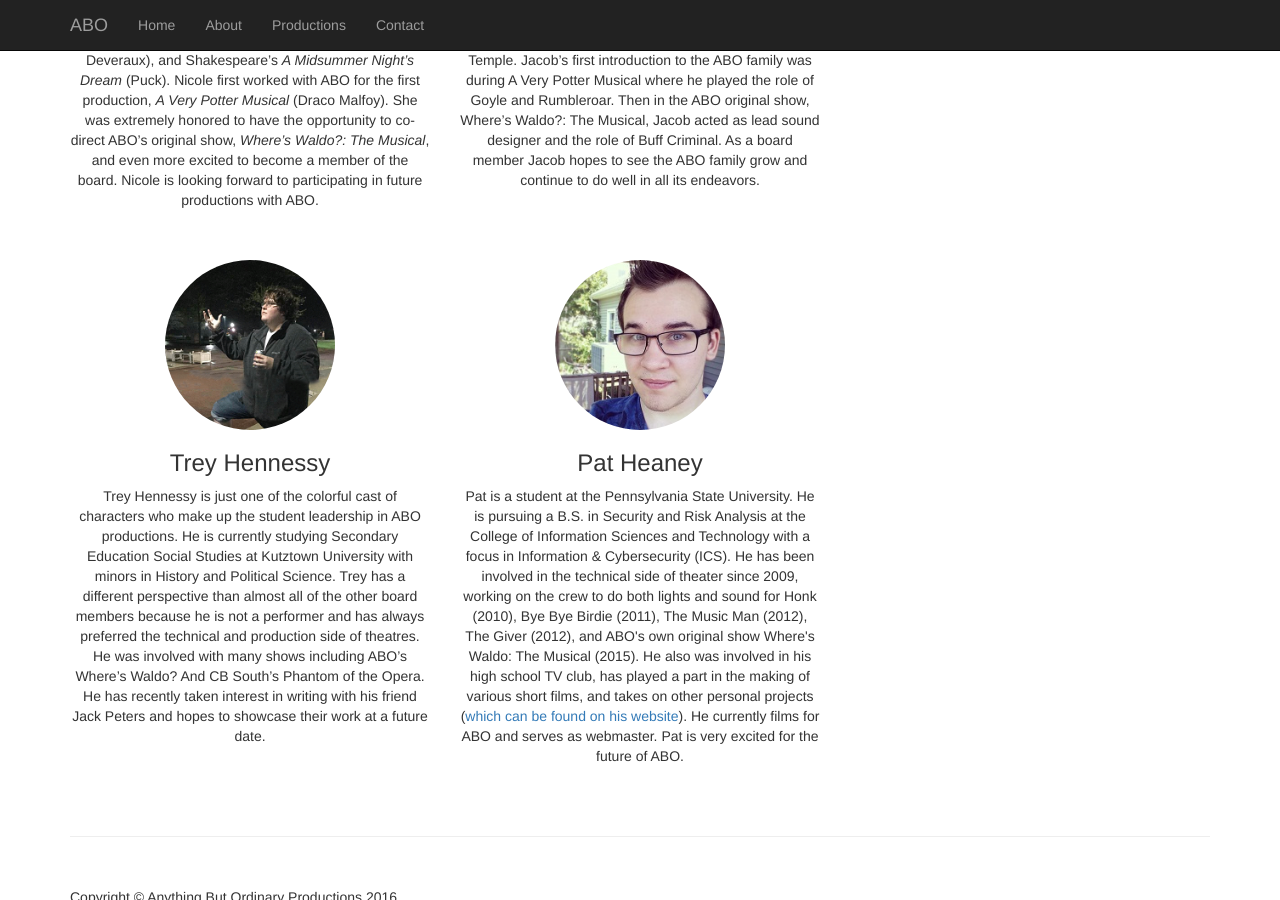
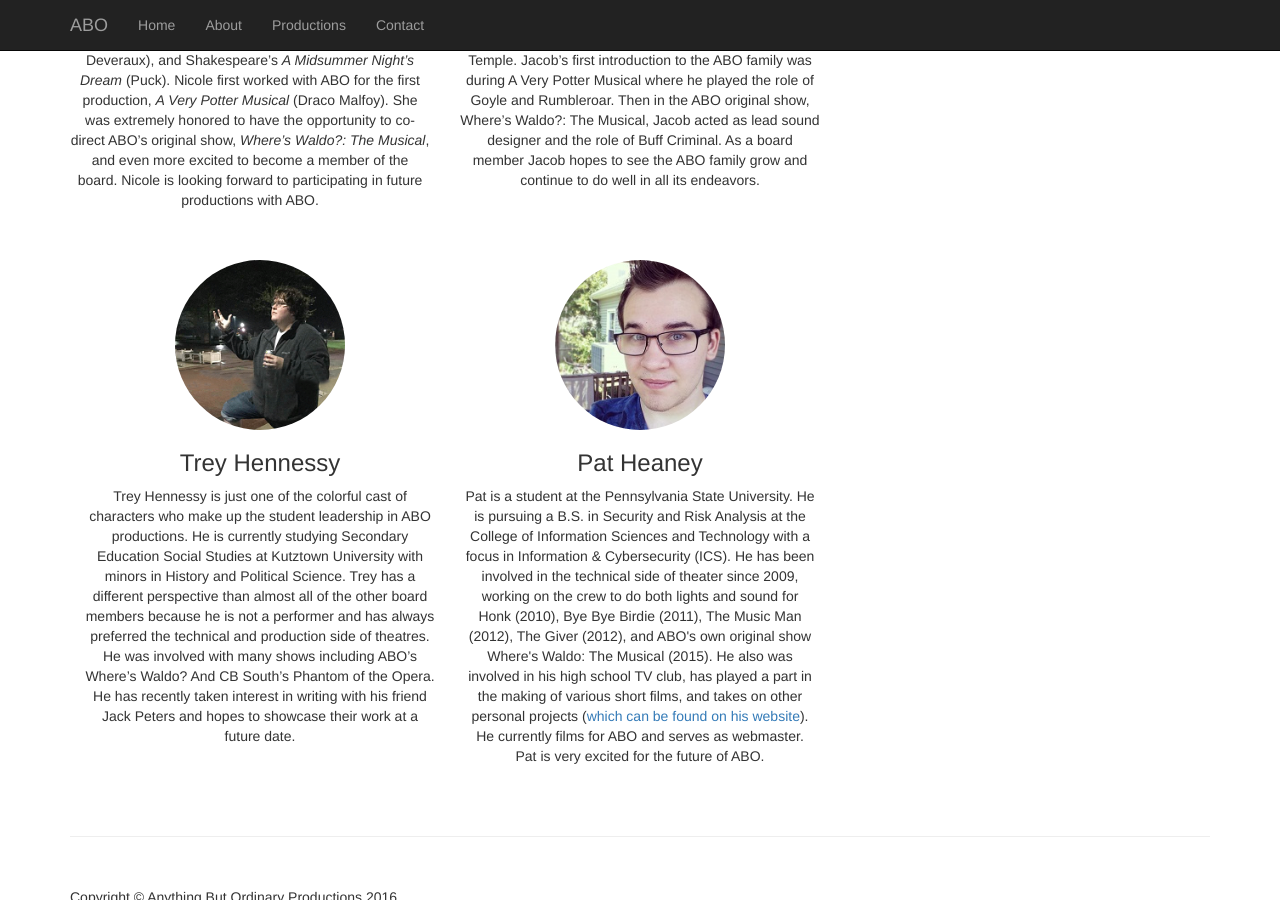
Before and after one commit to ABOProductions/aboproductions.github.io, a Jekyll site: the page about.html, which Jekyll copies as it is, in a window 1280 px wide and 900 px high, scrolled down 1602 px. Built offline with Jekyll 4.4.1, drawn with Linux system fonts in a browser that asks for light colours; nearby versions of some CDN libraries; library files that are not in the unit come from our copies.

Commit message:
alignment adjust

```diff
--- a/about.html
+++ b/about.html
@@ -170,8 +170,8 @@
                 <p>Jacob Snively is currently studying Theatre at Temple University. His first appearance on stage was during his 9th grade year at Lenape Middle School in Disney’s Camp Rock. Since then he has worked on many shows both through his high school career, and during his time at Temple. Jacob’s first introduction to the ABO family was during A Very Potter Musical where he played the role of Goyle and Rumbleroar. Then in the ABO original show, Where’s Waldo?: The Musical,  Jacob acted as lead sound designer and the role of Buff Criminal. As a board member Jacob hopes to see the ABO family grow and continue to do well in all its endeavors.</p><br><br>
             </div> <!---->
 
-		</div> <!-- /row --><center>
-			<div class="row">
+		</div> <!-- /row -->
+			<div class="row" style="margin:auto;width:100%;">
 
 			<div class="col-lg-4 col-sm-6 text-center">
                 <img class="img-circle img-responsive img-center biopicture" src="/img/board/TreyHennessy_sq.png" alt="Trey Hennessy">
@@ -187,7 +187,7 @@
                 <p>Pat is a student at the Pennsylvania State University. He is pursuing a B.S. in Security and Risk Analysis at the College of Information Sciences and Technology with a focus in Information & Cybersecurity (ICS).  He has been involved in the technical side of theater since 2009, working on the crew to do both lights and sound for Honk (2010), Bye Bye Birdie (2011), The Music Man (2012), The Giver (2012), and ABO's own original show Where's Waldo: The Musical (2015).  He also was involved in his high school TV club, has played a part in the making of various short films, and takes on other personal projects (<a href="http://www.patheaney.com">which can be found on his website</a>).  He currently films for ABO and serves as webmaster.  Pat is very excited for the future of ABO.  </p><br><br>
             </div>
 
-        </div></center>
+        </div>
 
         <hr>
 
```
